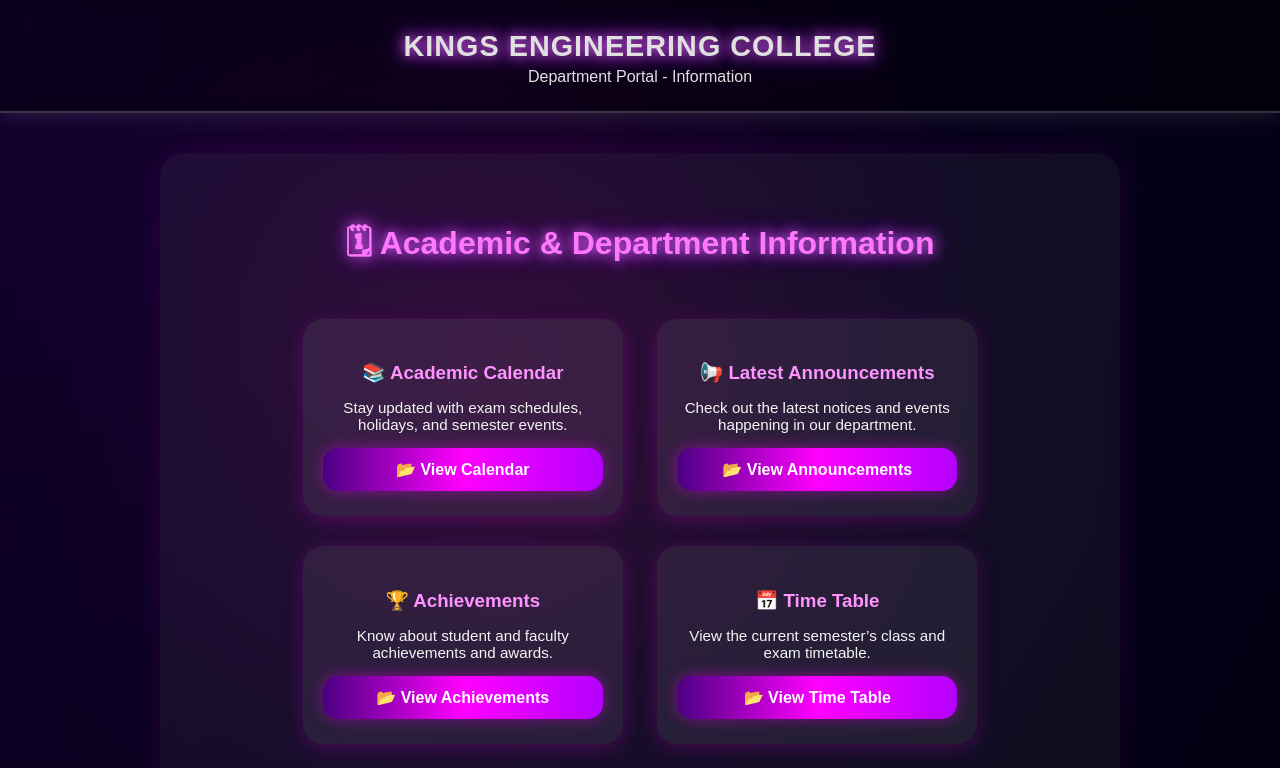
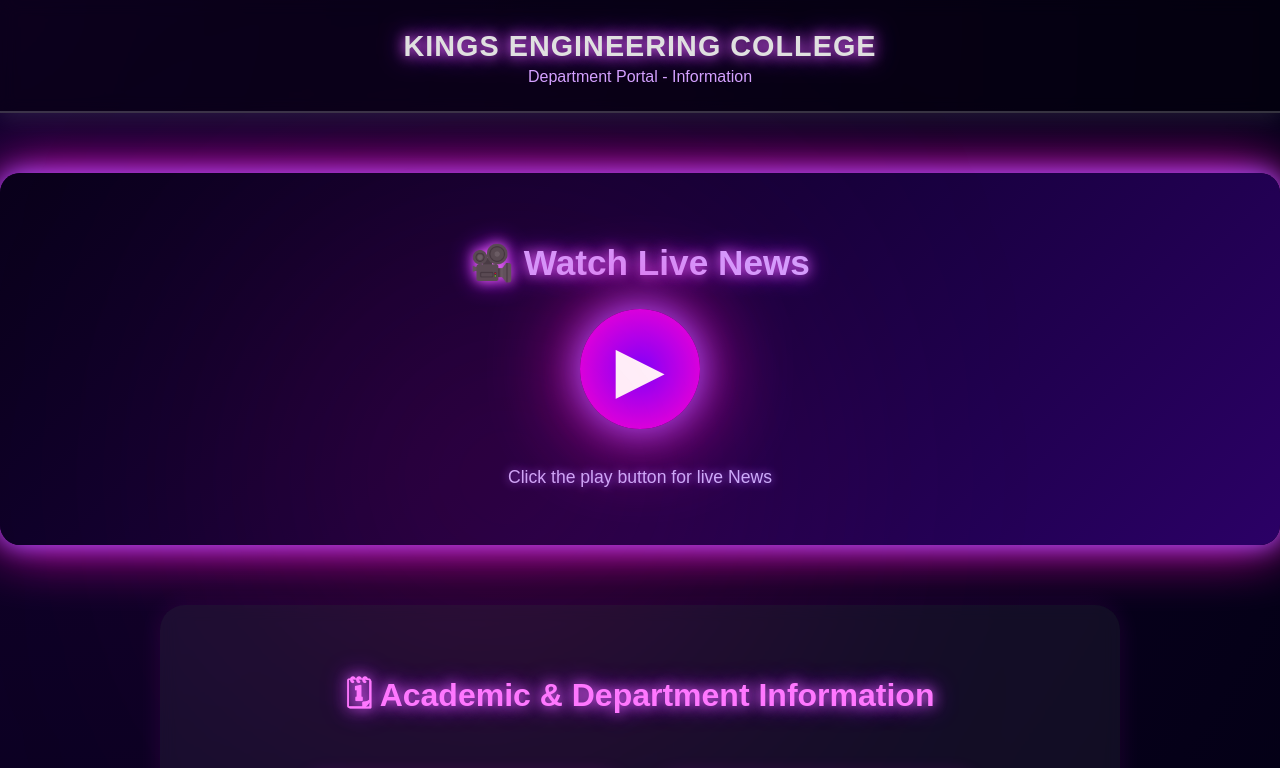
Before and after one commit to shahul4847-design/Kings-Engeneering-college, a plain HTML site: page index.html/info.html in a window 1280 px wide. Shown: the top 768 px of the page. Drawn offline with Linux system fonts and the light colour scheme.

Commit message:
Update info.html

```diff
--- a/index.html/info.html
+++ b/index.html/info.html
@@ -1,6 +1,15 @@
 <!DOCTYPE html>
 <html lang="en">
 <head>
+<script src="https://cdn.onesignal.com/sdks/web/v16/OneSignalSDK.page.js" defer></script>
+<script>
+  window.OneSignalDeferred = window.OneSignalDeferred || [];
+  OneSignalDeferred.push(async function(OneSignal) {
+    await OneSignal.init({
+      appId: "0d96f2fe-26da-4d23-8284-603d76356d72",
+    });
+  });
+</script>
 
 <!-- Google tag (gtag.js) -->
 <script async src="https://www.googletagmanager.com/gtag/js?id=G-RYCY6THDJ0"></script>
@@ -8,13 +17,13 @@
   window.dataLayer = window.dataLayer || [];
   function gtag(){dataLayer.push(arguments);}
   gtag('js', new Date());
-
   gtag('config', 'G-RYCY6THDJ0');
 </script>
 
 <meta charset="UTF-8" />
 <meta name="viewport" content="width=device-width, initial-scale=1.0" />
 <title>Information | KINGS ENGINEERING COLLEGE</title>
+
 <style>
   /* 🌌 Background */
   body {
@@ -67,37 +76,13 @@
 
   header p {
     margin: 0;
-      color: #e0e0e0;
+    color: #d4a0ff;
     font-size: 1rem;
   }
 
   @keyframes glow {
     from { text-shadow: 0 0 10px #ff77ff, 0 0 20px #7f00ff; }
     to { text-shadow: 0 0 20px #b56bff, 0 0 40px #ff00c8; }
-    }
-
-    /* 🔹 Navigation */
-    nav {
-      text-align: center;
-      margin: 20px auto;
-      max-width: 900px;
-      z-index: 2;
-      position: relative;
-    }
-
-    nav a {
-      text-decoration: none;
-      color: #FFD700;
-      font-weight: bold;
-      font-size: 1.1rem;
-      margin: 0 15px;
-      transition: all 0.3s ease;
-      position: relative;
-    }
-
-    nav a:hover {
-      color: #ff7ce5;
-      text-shadow: 0 0 10px #ff7ce5, 0 0 20px #b56bff;
   }
 
   /* ✨ Main Box */
@@ -140,12 +125,12 @@
   }
 
   .info-card h3 {
-      color: #ff93ff;
+    color: #d8a8ff;
     margin-bottom: 10px;
   }
 
   .info-card p {
-      color: #f5f5f5;
+    color: #e6d6ff;
     font-size: 0.95rem;
     margin-bottom: 15px;
   }
@@ -169,6 +154,64 @@
     box-shadow: 0 0 25px rgba(255,0,255,0.7), 0 0 40px rgba(138,43,226,0.5);
   }
 
+  /* 🎥 Live Video Section */
+  .live-section {
+    text-align: center;
+    margin: 60px auto;
+    padding: 40px 20px;
+    background: linear-gradient(135deg, #09001a, #16003a, #2b0066);
+    border-radius: 20px;
+    box-shadow: 0 0 25px #a45cff, 0 0 60px #ff00c8;
+    color: #fff;
+  }
+
+  .live-section h2 {
+    font-size: 2.2rem;
+    color: #d4a0ff;
+    text-shadow: 0 0 20px #a45cff, 0 0 40px #ff00c8;
+    margin-bottom: 25px;
+    animation: glow 3s ease-in-out infinite alternate;
+  }
+
+  .live-box {
+    display: flex;
+    flex-direction: column;
+    align-items: center;
+    gap: 20px;
+  }
+
+  .play-button {
+    font-size: 4rem;
+    color: #fff;
+    background: radial-gradient(circle, #7a00ff 0%, #ff00d4 100%);
+    border-radius: 50%;
+    width: 120px;
+    height: 120px;
+    display: flex;
+    justify-content: center;
+    align-items: center;
+    cursor: pointer;
+    box-shadow: 0 0 25px #a45cff, 0 0 60px #ff00c8;
+    transition: all 0.3s ease-in-out;
+    animation: glowPulse 2s infinite alternate;
+  }
+
+  .play-button:hover {
+    transform: scale(1.1);
+    box-shadow: 0 0 40px #a45cff, 0 0 90px #ff00c8;
+  }
+
+  @keyframes glowPulse {
+    0% { box-shadow: 0 0 25px #a45cff, 0 0 60px #ff00c8; }
+    100% { box-shadow: 0 0 40px #a45cff, 0 0 100px #ff00c8; }
+  }
+
+  .live-box p {
+    font-size: 1.1rem;
+    color: #cbb5ff;
+    text-shadow: 0 0 10px #a45cff;
+  }
+
   /* 👣 Footer */
   footer {
     text-align: center;
@@ -182,17 +225,25 @@
 
   @media(max-width: 768px) {
     .info-card { width: 90%; display: block; margin: 15px auto; }
-      nav a { display: inline-block; margin: 10px; }
   }
 </style>
 </head>
 <body>
+
 <header>
   <h1>KINGS ENGINEERING COLLEGE</h1>
   <p>Department Portal - Information</p>
 </header>
 
-
+<section class="live-section">
+  <h2>🎥 Watch Live News</h2>
+  <div class="live-box">
+    <div class="play-button" onclick="window.open('https://www.youtube.com/watch?v=lZWN7zq_A7E', '_blank')">
+      ▶
+    </div>
+    <p>Click the play button for live News</p>
+  </div>
+</section>
 
 <main>
   <h2>🗓 Academic & Department Information</h2>
@@ -220,7 +271,6 @@
     <p>View the current semester’s class and exam timetable.</p>
     <button class="info-btn" onclick="openDrive('https://drive.google.com/drive/folders/1H4oJl1LKweZxJUmPTfrvdY1E6B6afOHV?usp=drive_link')">📂 View Time Table</button>
   </div>
-
 </main>
 
 <footer>
@@ -232,5 +282,6 @@
     window.open(link, '_blank');
   }
 </script>
+
 </body>
 </html>
```
Lines whose indentation alone changed are shown as unchanged.
